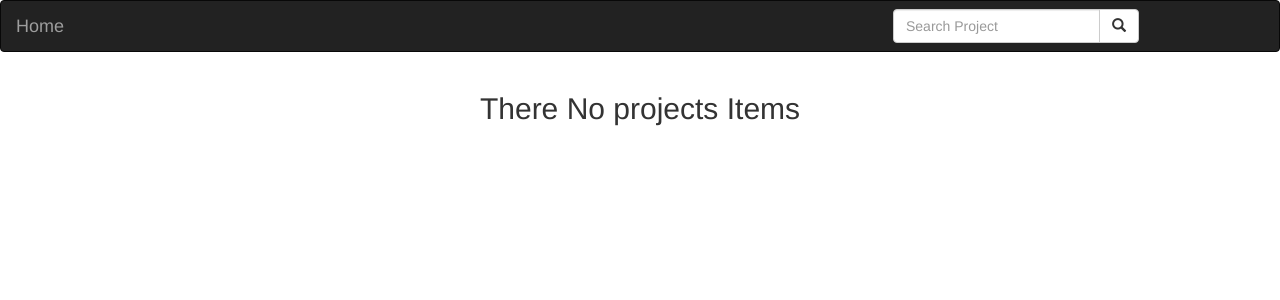
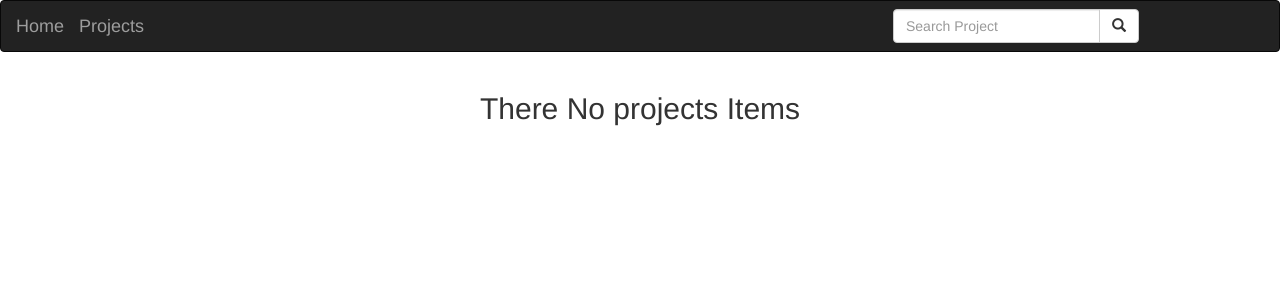
Before and after one commit to ngetichnicholas/Portfolio-Django, a Django app: page /projects/ in a window 1280 px wide. Shown: the top 300 px of the page. Run offline with Django 3.2, Linux system fonts and the light colour scheme; data that the repository does not hold is empty; some libraries are stand-ins or nearby versions.

Commit message:
search works

```diff
--- a/projects/models.py
+++ b/projects/models.py
@@ -23,6 +23,9 @@ class Project(models.Model):
   author = models.ForeignKey(Author)
   published_on = models.DateTimeField(auto_now_add=True)
   project_image = models.ImageField(upload_to = 'projects/')
+  repo_link = models.CharField(max_length=100)
+  live_link = models.CharField(max_length=100)
+
 
   def __str__(self):
       return self.title
--- /dev/null
+++ b/projects/static/css/index.css
@@ -0,0 +1,3 @@
+.project {
+  margin-bottom: 2rem;
+}
--- a/projects/templates/navbar.html
+++ b/projects/templates/navbar.html
@@ -2,6 +2,8 @@
   <div class="container-fluid">
     <div class="navbar-header">
       <a class="navbar-brand" href="{% url 'homePage' %}">Home</a>
+      <a class="navbar-brand" href="{% url 'allProjects' %}">Projects</a>
+
     </div>
 
     <!-- Adding a search form  -->
--- a/projects/templates/projects.html
+++ b/projects/templates/projects.html
@@ -7,17 +7,22 @@
   <!-- Looping through projects   -->
   {% for projects_item in projects %}
 
-  <div class="row">
+  <div class="row project">
+    <div class="col-md-1"></div>
     <!-- displaying projects projects -->
-    <div class="col-xs-6 col-sm-6 col-md-6 col-lg-6">
-      <h2 class="text-center"> {{ projects_item.title }} </h2>
+    <div class="col-md-4">
+      <h2 class="text-success"> {{ projects_item.title }} </h2>
+      <p>{{ projects_item.description}}</p>
+      <P>Repository Link: <a href="{{projects_item.repo_link}}">{{projects_item.repo_link}}</a></P>
+      <P>Live Link: <a href="{{projects_item.live_link}}">{{projects_item.live_link}}</a></P>
+      <p>Posted on: {{ projects_item.published_on}}</p>
     </div>
 
     <!--Display projects project images  -->
-    <div class="col-xs-6 col-sm-6 col-md-6 col-lg-6">
+    <div class="col-md-6">
       <img src="{{projects_item.project_image.url}}" class="img-responsive" alt="Image">
     </div>
-
+    <div class="col-md-1"></div>
   </div>
 
   {% empty %}
--- a/projects/views.py
+++ b/projects/views.py
@@ -21,11 +21,11 @@ def project(request,project_id):
 
 def search_projects(request):
   if 'project' in request.GET and request.GET["project"]:
-    search_term = request.GET.get("article")
-    searched_projects = Project.save_base(search_term)
+    search_term = request.GET.get("project")
+    searched_projects = Project.search_project_title(search_term)
     message = f"{search_term}"
 
-    return render(request,'search.html', {"message":message,"projects":search_projects})
+    return render(request,'search.html', {"message":message,"projects":searched_projects})
 
   else:
     message = "You haven't searched for any term"
```
Also changed, not shown: projects/migrations/0002_auto_20210702_1432.py (added).
